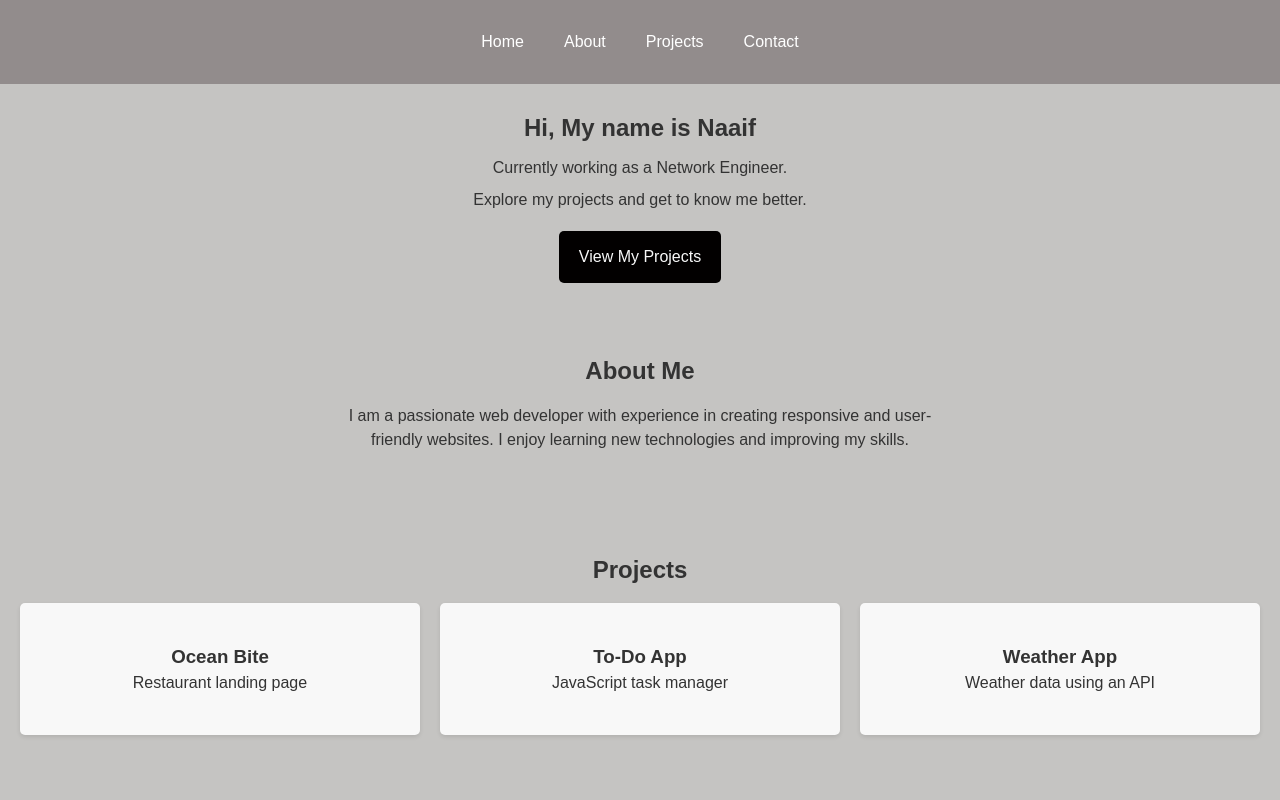
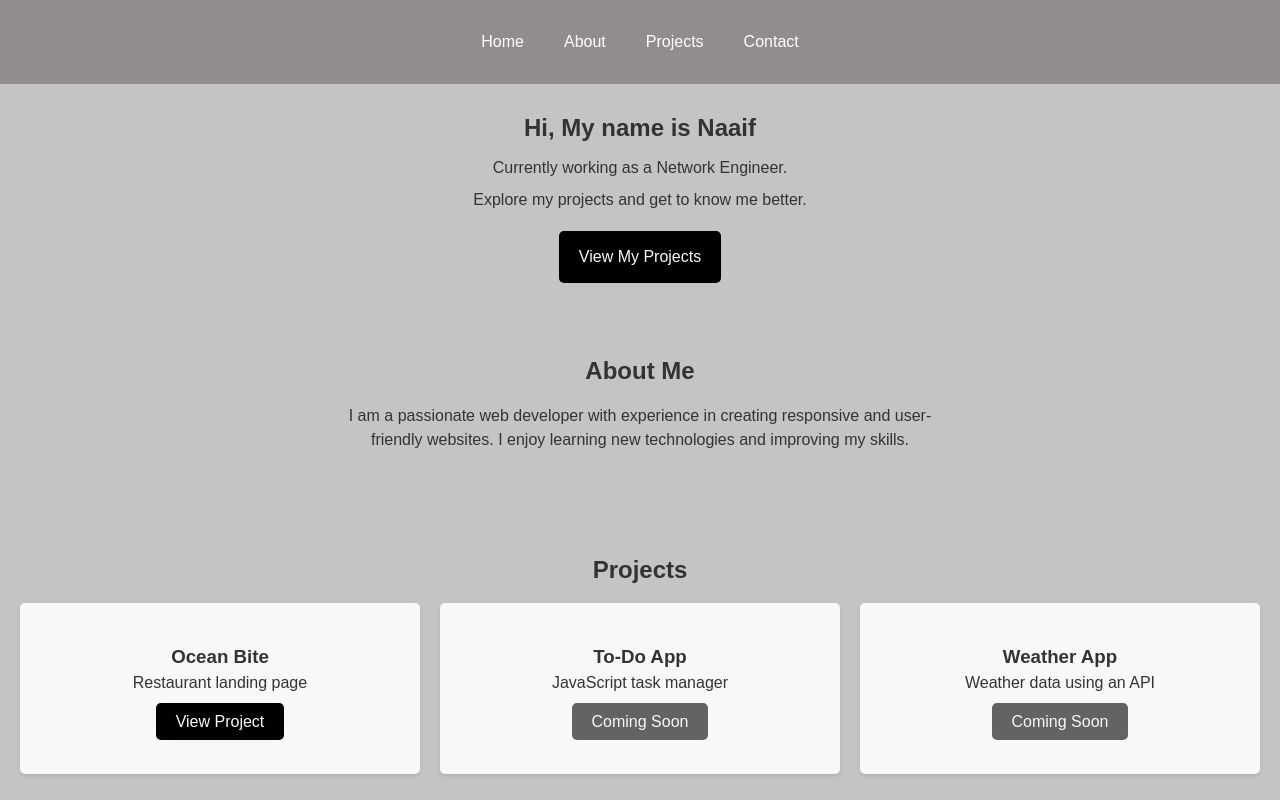
Before and after one commit to Deftcryo11/web-dev-journey, a plain HTML site: page week-02-portfolio/index.html in a window 1280 px wide. Shown: the top 800 px of the page. Drawn offline with Linux system fonts and the light colour scheme.

Commit message:
Complete Week 2 portfolio layout

```diff
--- a/week-02-portfolio/index.html
+++ b/week-02-portfolio/index.html
@@ -37,14 +37,17 @@
                 <article>
                     <h3>Ocean Bite</h3>
                     <p>Restaurant landing page</p>
+                    <a href="../week-01-restaurant/index.html" class="project-link">View Project</a>
                 </article>
                 <article>
                     <h3>To-Do App</h3>
                     <p>JavaScript task manager</p>
+                    <a href="#" class="project-link placeholder-link">Coming Soon</a>
                 </article>
                 <article>
                     <h3>Weather App</h3>
                     <p>Weather data using an API</p>
+                    <a href="#" class="project-link placeholder-link">Coming Soon</a>
                 </article>
             </div>
         </section>
--- a/week-02-portfolio/style.css
+++ b/week-02-portfolio/style.css
@@ -108,3 +108,29 @@ footer {
 .about h2, .projects h2, .contact h2 {
     margin-bottom: 15px;
 }
+
+.project-link {
+    padding: 10px 20px;
+    background-color: #020000;
+    color: #f8f8f8;
+    text-decoration: none;
+    border-radius: 5px;
+    margin-top: 15px;
+}
+
+.project-link:hover {
+    background-color: #858484;
+}
+
+.project-link:active {
+    background-color: #3a3737;
+}
+
+.project-cards article p {
+    margin-bottom: 15px;
+}
+
+.placeholder-link {
+    opacity: 0.6;
+    cursor: not-allowed;
+}
```
